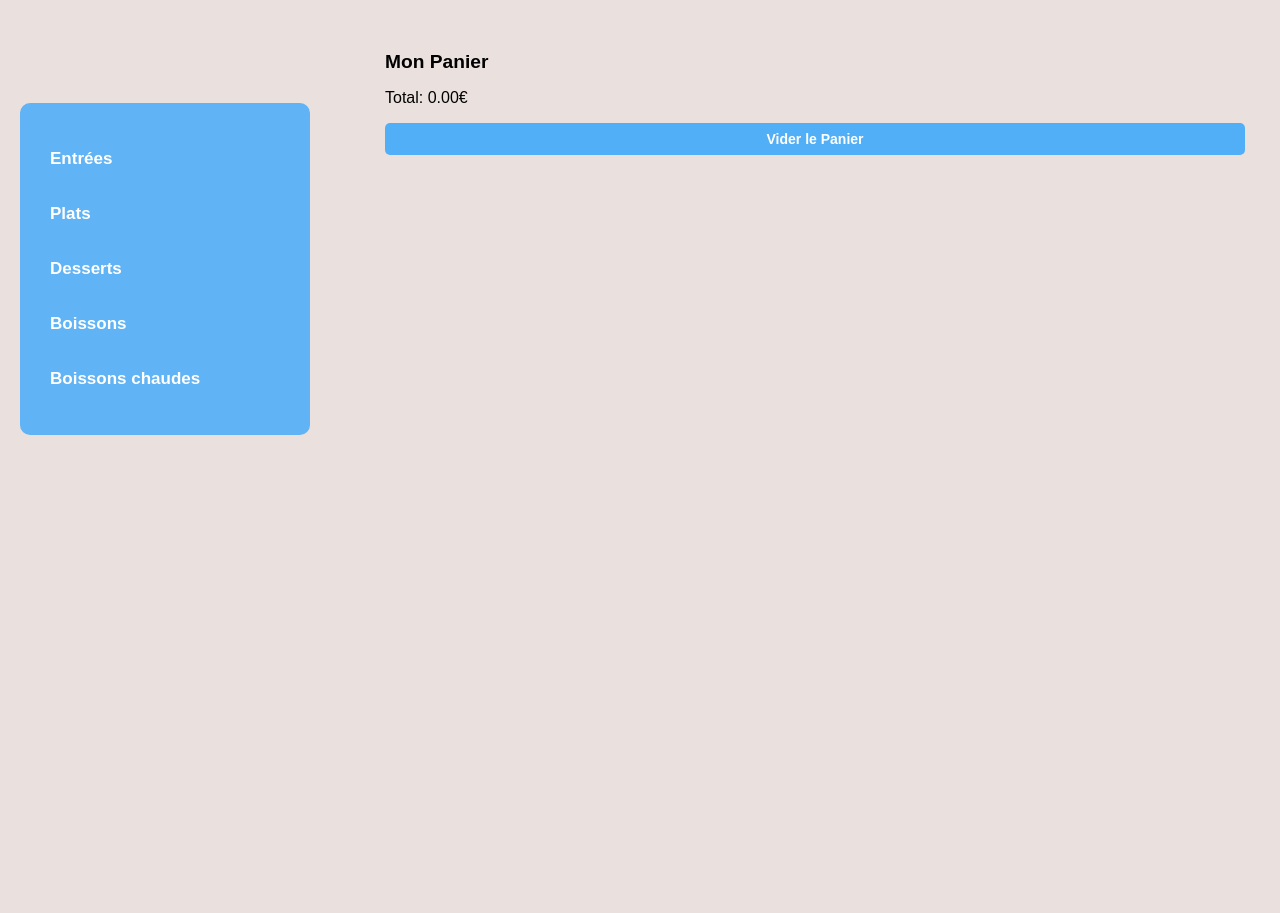
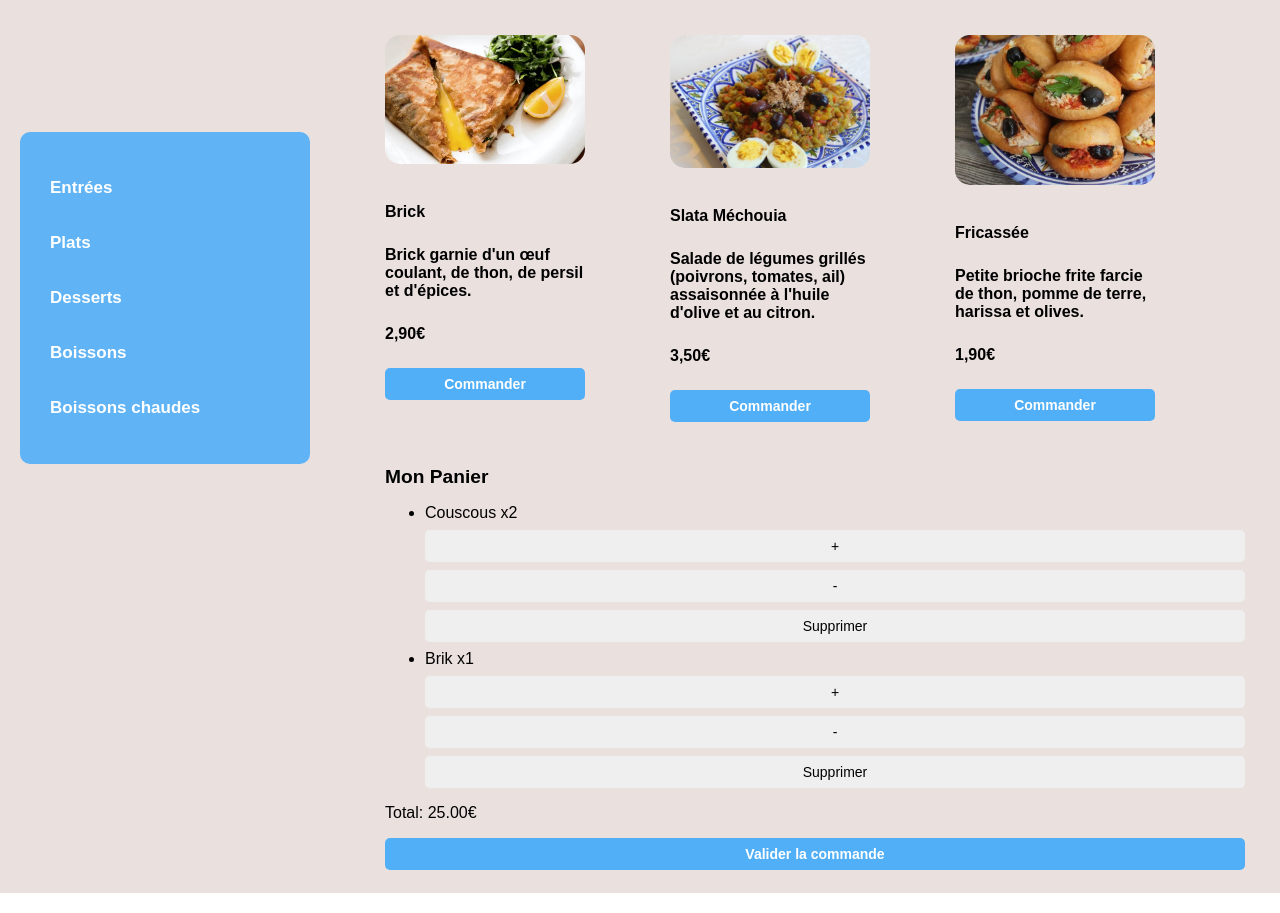
Before and after one commit to malak33s/demodayresto, a Flask app: template templates/commander.html in a window 1280 px wide. Shown: the part 112-1025 px from the top of the page. Before the commit the page ends 547 px from the top, so only its background shows below. Run offline with Flask 3, Linux system fonts and the light colour scheme; the template is opened without the code that fills it, so the values that code supplies are empty; parts of the project's set-up code (start-up, migrations or seed data) failed here and were passed over; some web fonts are replaced.

Commit message:
ajout de la page commander

```diff
--- a/templates/commander.html
+++ b/templates/commander.html
@@ -12,7 +12,7 @@
         <h1 class="restaurant-title">La Table de Carthage</h1>
         <nav>
             <a href="index.html" class="btn">Accueil</a>
-            <a href="index.html" class="btn">Réservation</a>
+            <a href="reservation.html" class="btn">Réservation</a>
         </nav>
     </header>
     <div class="container">
@@ -36,21 +36,21 @@
                     <p>Brick</p>
                     <p>Brick garnie d'un œuf coulant, de thon, de persil et d'épices.</p>
                     <p>2,90€</p>
-                    <button class="btn commander-btn" data-item="Brick" data-price="2,90€">Commander</button>
+                    <button class="btn commander-btn" data-item="Brick" data-price="2.90">Commander</button>
                 </div>
                 <div class="menu-item" data-preparation-time="15">
                     <img src="../static/css/img_entrees/slata_mechouia.jpg" alt="Slata Méchouia">
                     <p>Slata Méchouia</p>
                     <p>Salade de légumes grillés (poivrons, tomates, ail) assaisonnée à l'huile d'olive et au citron.</p>
                     <p>3,50€</p>
-                    <button class="btn commander-btn" data-item="Slata Méchouia" data-price="3,50€">Commander</button>
+                    <button class="btn commander-btn" data-item="Slata Méchouia" data-price="3.50">Commander</button>
                 </div>
                 <div class="menu-item" data-preparation-time="10">
                     <img src="../static/css/img_entrees/fricasses.webp" alt="Fricassée">
                     <p>Fricassée</p>
                     <p>Petite brioche frite farcie de thon, pomme de terre, harissa et olives.</p>
                     <p>1,90€</p>
-                    <button class="btn commander-btn" data-item="Fricassée" data-price="1,90€">Commander</button>
+                    <button class="btn commander-btn" data-item="Fricassée" data-price="1.90">Commander</button>
                 </div>
             </section>
 
@@ -61,28 +61,28 @@
                     <p>Chakchouka</p>
                     <p>Plat à base de tomates, poivrons et œufs, assaisonné avec des épices.</p>
                     <p>10,90€</p>
-                    <button class="btn commander-btn" data-item="Chakchouka" data-price="10,90€">Commander</button>
+                    <button class="btn commander-btn" data-item="Chakchouka" data-price="10.90">Commander</button>
                 </div>
                 <div class="menu-item" data-preparation-time="40">
                     <img src="../static/css/img_plats/couscous-viande.jpg" alt="Couscous">
                     <p>Couscous Tunisien</p>
                     <p>Semoule accompagnée de légumes et de viande d'agneau ou de poulet.</p>
                     <p>16,50€</p>
-                    <button class="btn commander-btn" data-item="Couscous" data-price="16,50€">Commander</button>
+                    <button class="btn commander-btn" data-item="Couscous" data-price="16.50">Commander</button>
                 </div>
                 <div class="menu-item" data-preparation-time="25">
                     <img src="../static/css/img_plats/nwasser.jpg" alt="Nwasser">
                     <p>Nwasser</p>
                     <p>Pâtes fines, servies avec une sauce tomate épicée avec du poulet.</p>
                     <p>12,90€</p>
-                    <button class="btn commander-btn" data-item="Nwasser" data-price="12,90€">Commander</button>
+                    <button class="btn commander-btn" data-item="Nwasser" data-price="12.90">Commander</button>
                 </div>
                 <div class="menu-item" data-preparation-time="30">
                     <img src="../static/css/img_plats/riz_djerbien.jpg" alt="Riz Djerbien">
                     <p>Riz Djerbien</p>
                     <p>Riz parfumé aux épices, accompagné de viande de veau, légumes et pois chiches.</p>
                     <p>13,90€</p>
-                    <button class="btn commander-btn" data-item="Riz Djerbien" data-price="13,90€">Commander</button>
+                    <button class="btn commander-btn" data-item="Riz Djerbien" data-price="13.90">Commander</button>
                 </div>
             </section>
 
@@ -93,21 +93,21 @@
                     <p>Makrout</p>
                     <p>Pâtisserie à base de semoule, fourrée aux dattes et enrobée de miel.</p>
                     <p>2,90€</p>
-                    <button class="btn commander-btn" data-item="Makrout" data-price="2,90€">Commander</button>
+                    <button class="btn commander-btn" data-item="Makrout" data-price="2.90">Commander</button>
                 </div>
                 <div class="menu-item" data-preparation-time="10">
                     <img src="../static/css/img_desserts/Baklawa-tunisienne.jpg" alt="Baklawa">
                     <p>Baklawa</p>
                     <p>Pâtisserie feuilletée aux amandes et pistaches, enrobée de miel.</p>
                     <p>3,90€</p>
-                    <button class="btn commander-btn" data-item="Baklawa" data-price="3,90€">Commander</button>
+                    <button class="btn commander-btn" data-item="Baklawa" data-price="3.90">Commander</button>
                 </div>
                 <div class="menu-item" data-preparation-time="10">
                     <img src="../static/css/img_desserts/zrir.jpg" alt="Zrir">
                     <p>Zrir</p>
                     <p>Mélange de graines de sésame, d'amandes et de miel.</p>
                     <p>2,90€</p>
-                    <button class="btn commander-btn" data-item="Zrir" data-price="2,90€">Commander</button>
+                    <button class="btn commander-btn" data-item="Zrir" data-price="2.90">Commander</button>
                 </div>
             </section>
 
@@ -117,55 +117,55 @@
                     <img src="../static/css/img_boissons/coca_cola.jpg" alt="Coca Cola Original">
                     <p>Coca Cola Original</p>
                     <p>2€</p>
-                    <button class="btn commander-btn" data-item="Coca Cola Original" data-price="2€">Commander</button>
+                    <button class="btn commander-btn" data-item="Coca Cola Original" data-price="2">Commander</button>
                 </div>
                 <div class="menu-item" data-preparation-time="5" data-stock="10">
                     <img src="../static/css/img_boissons/coca-cola-cherry.webp" alt="Coca Cola Cherry">
                     <p>Coca Cola Cherry</p>
                     <p>2€</p>
-                    <button class="btn commander-btn" data-item="Coca Cola Cherry" data-price="2€">Commander</button>
+                    <button class="btn commander-btn" data-item="Coca Cola Cherry" data-price="2">Commander</button>
                 </div>
                 <div class="menu-item" data-preparation-time="5" data-stock="10">
                     <img src="../static/css/img_boissons/coca_zero.jpg" alt="Coca Cola Zero">
                     <p>Coca Cola Zero</p>
                     <p>2€</p>
-                    <button class="btn commander-btn" data-item="Coca Cola Zero" data-price="2€">Commander</button>
+                    <button class="btn commander-btn" data-item="Coca Cola Zero" data-price="2">Commander</button>
                 </div>
                 <div class="menu-item" data-preparation-time="5" data-stock="10">
                     <img src="../static/css/img_boissons/ice_pome_cassis.jpg" alt="Oasis goût pomme cassis">
                     <p>Oasis goût pomme cassis framboise</p>
                     <p>2€</p>
-                    <button class="btn commander-btn" data-item="Oasis goût pomme cassis" data-price="2€">Commander</button>
+                    <button class="btn commander-btn" data-item="Oasis goût pomme cassis" data-price="2">Commander</button>
                 </div>
                 <div class="menu-item" data-preparation-time="5" data-stock="10">
                     <img src="../static/css/img_boissons/oasis-tropical-canette-33cl.webp" alt="Oasis goût tropical">
                     <p>Oasis goût tropical</p>
                     <p>2€</p>
-                    <button class="btn commander-btn" data-item="Oasis goût tropical" data-price="2€">Commander</button>
+                    <button class="btn commander-btn" data-item="Oasis goût tropical" data-price="2">Commander</button>
                 </div>
                 <div class="menu-item" data-preparation-time="2">
                     <img src="../static/css/img_boissons/lipton-icetea-33cl_peche.jpg" alt="Lipton Ice tea goût pêche">
                     <p>Lipton Ice tea goût pêche</p>
                     <p>2€</p>
-                    <button class="btn commander-btn" data-item="Lipton Ice tea goût pêche" data-price="2€">Commander</button>
+                    <button class="btn commander-btn" data-item="Lipton Ice tea goût pêche" data-price="2">Commander</button>
                 </div>
                 <div class="menu-item" data-preparation-time="2">
                     <img src="../static/css/img_boissons/ice-tea-framboise-33cl.jpg" alt="Ice tea framboise">
                     <p>Lipton Ice tea goût framboise</p>
                     <p>2€</p>
-                    <button class="btn commander-btn" data-item="Lipton Ice tea goût framboise" data-price="2€">Commander</button>
+                    <button class="btn commander-btn" data-item="Lipton Ice tea goût framboise" data-price="2">Commander</button>
                 </div>
                 <div class="menu-item" data-preparation-time="2">
                     <img src="../static/css/img_boissons/perrier.jpg" alt="Perrier">
                     <p>Eau gazeuse Perrier</p>
                     <p>2€</p>
-                    <button class="btn commander-btn" data-item="Eau gazeuse Perrier" data-price="2€">Commander</button>
+                    <button class="btn commander-btn" data-item="Eau gazeuse Perrier" data-price="2">Commander</button>
                 </div>
                 <div class="menu-item" data-preparation-time="1,5">
                     <img src="../static/css/img_boissons/eau-plate-des-abatilles.webp" alt="Eau plate Abatilles">
                     <p>Eau plate Abatilles</p>
                     <p>1,50€</p>
-                    <button class="btn commander-btn" data-item="Eau plate Abatilles" data-price="1,50€">Commander</button>
+                    <button class="btn commander-btn" data-item="Eau plate Abatilles" data-price="1.50">Commander</button>
                 </div>
             </section>
 
@@ -197,105 +197,172 @@
             <!-- PANIER -->
 <section id="panier">
     <h2>Mon Panier</h2>
-                <ul id="cart-items"></ul>
+    <ul id="cart-items"></ul> <!-- Liste des articles du panier -->
     <p>Total: <span id="cart-total">0.00</span>€</p>
-                <button id="clear-cart" class="btn">Vider le Panier</button>
+
+    <!-- Bouton pour valider la commande (cela affichera le formulaire de récupération) -->
+    <button id="validate-order" class="btn">Valider la commande</button>
 </section>
+
+<!-- Formulaire pour la récupération, caché par défaut -->
+<section id="recovery-form" style="display:none;">
+    <h2>Informations de récupération</h2>
+    <label for="nom_client">Nom pour la commande:</label>
+    <input type="text" id="nom_client" placeholder="Entrez votre nom" required>
+
+    <label for="pickup-date">Date de récupération:</label>
+    <input type="date" id="pickup-date" required>
+
+    <label for="pickup-time">Heure de récupération:</label>
+    <input type="time" id="pickup-time" required>
+
+    <!-- Bouton pour finaliser la commande -->
+    <button id="finalize-order" class="btn">Finaliser la commande</button>
+</section>
+                <!-- Section de récapitulatif de la commande -->
+            <section id="order-summary" style="display:none;">
+                <h2>Récapitulatif de la commande</h2>
+                <p id="summary-items"></p>
+                <p>Total: <span id="summary-total"></span>€</p>
+                <p><strong>Nom:</strong> <span id="summary-name"></span></p>
+                <p><strong>Date de récupération:</strong> <span id="summary-date"></span></p>
+                <p><strong>Heure de récupération:</strong> <span id="summary-time"></span></p>
+                <p><strong>Commande confirmée!</strong></p>
+            </section>
+
+            <section id="recapitulatif" style="display: none;">
+                <h2>Récapitulatif de la commande</h2>
+                <p><strong>Nom :</strong> <span id="recap-nom"></span></p>
+                <p><strong>Date de récupération :</strong> <span id="recap-date"></span></p>
+                <p><strong>Heure de récupération :</strong> <span id="recap-heure"></span></p>
+                <p><strong>Articles :</strong></p>
+                <ul id="recap-articles"></ul>
+                <p><strong>Total :</strong> <span id="recap-total"></span>€</p>
+                <button id="finaliser-commande" class="btn">Finaliser la commande</button>
+            </section>
+            <section id="confirmation" style="display: none;">
+                <h2>Commande confirmée !</h2>
+                <p>Votre commande a bien été enregistrée.</p>
+            </section>
+            <footer>
+            </footer>
         </div>
     </div>
+
 <script>
     // Gestion de navigation pour le menu
     document.querySelectorAll('.menu-link').forEach(link => {
         link.addEventListener('click', function(event) {
-            event.preventDefault();
-            let targetSection = this.getAttribute('data-target');
-            // Masquer les sections avant d'afficher la bonne
+            event.preventDefault(); // Empêche le comportement par défaut du lien
+            let targetSection = this.getAttribute('data-target'); // Récupère la section ciblée
+
+            // Masquer toutes les sections
             document.querySelectorAll('.menu-section').forEach(section => {
                 section.style.display = 'none';
             });
+
+            // Afficher la section ciblée
             let sectionToShow = document.getElementById(targetSection);
             if (sectionToShow) {
-                sectionToShow.style.display = 'block';
+                sectionToShow.style.display = 'flex';
+                sectionToShow.style.flexWrap = 'wrap';
             }
         });
     });
 
-    let cart = [];
-    // Mise à jour de l'affichage panier
+
+    let cart = []; // Tableau qui contient les articles du panier
+
+// Fonction pour afficher le panier
 function updateCartDisplay() {
     const cartList = document.getElementById('cart-items');
     const cartTotal = document.getElementById('cart-total');
-        cartList.innerHTML = '';
+    cartList.innerHTML = '';  // Vider la liste des articles
     let total = 0;
 
     cart.forEach((item, index) => {
-            total += item.price * item.quantity;
+        total += item.price * item.quantity; // Calcul du total
         let listItem = document.createElement('li');
         listItem.innerHTML = `
-            ${item.name} ${item.quantity}
-            <button onclick="changeQuantity(${index}, 1)">+</button>
-            <button onclick="changeQuantity(${index}, -1)">-</button>
+            ${item.name} x${item.quantity}
+            <button onclick="changeQuantity(${index}, 1)" class="quantity-btn">+</button>
+            <button onclick="changeQuantity(${index}, -1)" class="quantity-btn">-</button>
             <button onclick="removeItem(${index})">Supprimer</button>
         `;
         cartList.appendChild(listItem);
     });
 
-        // Mise à jour du total panier
-        cartTotal.textContent = total.toFixed(2);
+    cartTotal.textContent = total.toFixed(2); // Afficher le total
 }
 
-    // Modification de la quantité d'un article dans le panier
-    function changeQuantity(index, amount) {
-        if (cart[index]) {
-            cart[index].quantity += amount;
-            // Supprime l'article s'il y a plus de quantité
-            if (cart[index].quantity <= 0) {
-                cart.splice(index, 1);
-            }
-        }
-        updateCartDisplay();
+// Fonction pour ajouter un article au panier
+document.querySelectorAll('.commander-btn').forEach(button => {
+    button.addEventListener('click', function() {
+        const itemName = this.getAttribute('data-item');
+        const itemPrice = parseFloat(this.getAttribute('data-price'));
+
+        // Vérifie si l'article est déjà dans le panier
+        let existingItem = cart.find(item => item.name === itemName);
+
+        if (existingItem) {
+            existingItem.quantity += 1; // Si déjà dans le panier, on augmente la quantité
+        } else {
+            cart.push({ name: itemName, price: itemPrice, quantity: 1 }); // Ajoute un nouvel article au panier
         }
 
-    // Suppression d'un article du panier
-    function removeItem(index) {
-        if (cart[index]) {
-            cart.splice(index, 1);
+        updateCartDisplay(); // Met à jour l'affichage du panier
+    });
+});
+
+// Fonction pour changer la quantité d'un article dans le panier
+function changeQuantity(index, delta) {
+    if (cart[index].quantity + delta > 0) { // Empêche une quantité inférieure à 1
+        cart[index].quantity += delta;
         updateCartDisplay();
     }
 }
 
-    // Vider le panier entier
-    function clearCart() {
-        cart = [];
-        updateCartDisplay();
+// Fonction pour supprimer un article du panier
+function removeItem(index) {
+    cart.splice(index, 1); // Retire l'élément du panier
+    updateCartDisplay(); // Met à jour l'affichage du panier
 }
 
-    // Ajout bouton de suppression du panier
-    document.getElementById('clear-cart').addEventListener('click', clearCart);
+// Fonction pour valider la commande et afficher le formulaire de récupération
+document.getElementById('validate-order').addEventListener('click', function() {
+    document.getElementById('recovery-form').style.display = 'block';  // Affiche le formulaire de récupération
+});
 
-    // Ajout d'un article au panier quand l'utilisateur clique sur Commander
-    document.querySelectorAll('.commander-btn').forEach(button => {
-        button.addEventListener('click', function() {
-            const itemName = this.getAttribute('data-item');
-            const itemPrice = parseFloat(this.getAttribute('data-price').replace(',', '.'));
+// Fonction pour finaliser la commande et afficher un récapitulatif
+document.getElementById('finalize-order').addEventListener('click', function() {
+    const clientName = document.getElementById('nom_client').value;
+    const pickupDate = document.getElementById('pickup-date').value;
+    const pickupTime = document.getElementById('pickup-time').value;
 
+    if (clientName && pickupDate && pickupTime) {
+        // Remplir les informations du récapitulatif
+        document.getElementById('summary-items').textContent = cart.map(item => `${item.name} x${item.quantity}`).join(', ');
+        document.getElementById('summary-total').textContent = cart.reduce((total, item) => total + item.price * item.quantity, 0).toFixed(2);
+        document.getElementById('summary-name').textContent = clientName;
+        document.getElementById('summary-date').textContent = pickupDate;
+        document.getElementById('summary-time').textContent = pickupTime;
 
-            // Vérification de l'article si il est déjà dans le panier
-            const existingItem = cart.find(item => item.name === itemName);
-            if (existingItem) {
-                existingItem.quantity++; // Incrémente la quantité si l'article est déjà là
+        // Afficher le récapitulatif et cacher les autres sections
+        document.getElementById('order-summary').style.display = 'block';
+        document.getElementById('recovery-form').style.display = 'none';
     } else {
-                    cart.push({ name: itemName, price: itemPrice, quantity: 1 }); // Ajout nouvel article
+        alert("Veuillez remplir tous les champs.");
     }
-                    updateCartDisplay();
-                });
 });
 
 // Cache toutes les sections du menu sauf la première affichée par défaut
 document.querySelectorAll('.menu-section').forEach(section => {
     section.style.display = 'none';
 });
-            document.getElementById('starters').style.display = 'block'; // Affichage des Entrées par défaut
+document.getElementById('Entrées').style.display = 'flex'; // Affichage des Entrées par défaut
+
+// Exemple d'ajout de plusieurs articles au panier
+cart.push({ name: 'Couscous', quantity: 2, price: 10 });
+cart.push({ name: 'Brik', quantity: 1, price: 5 });
+updateCartDisplay();
 </script>
-            </body>
-            </html>
```
Lines whose indentation alone changed are shown as unchanged.
